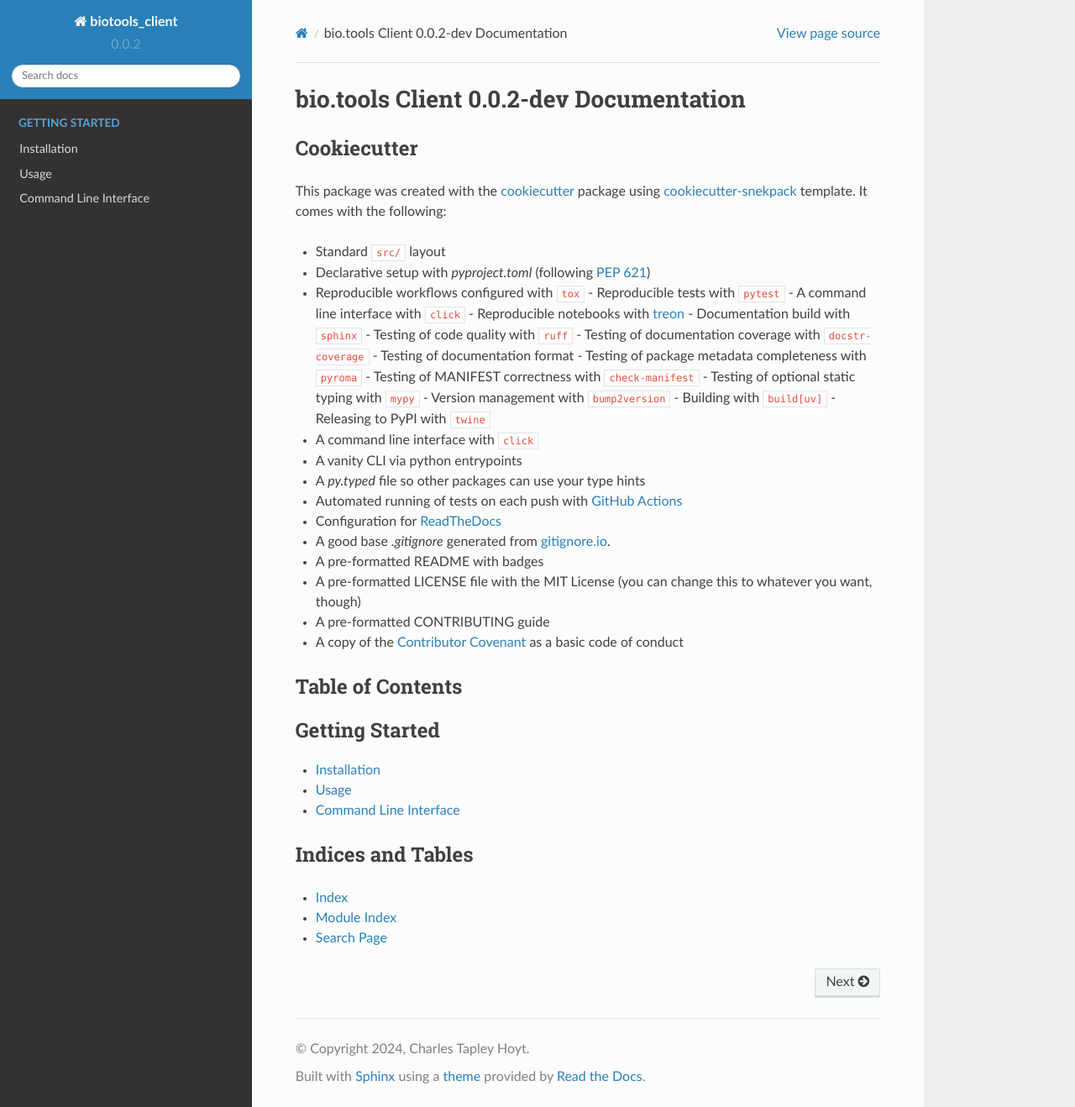
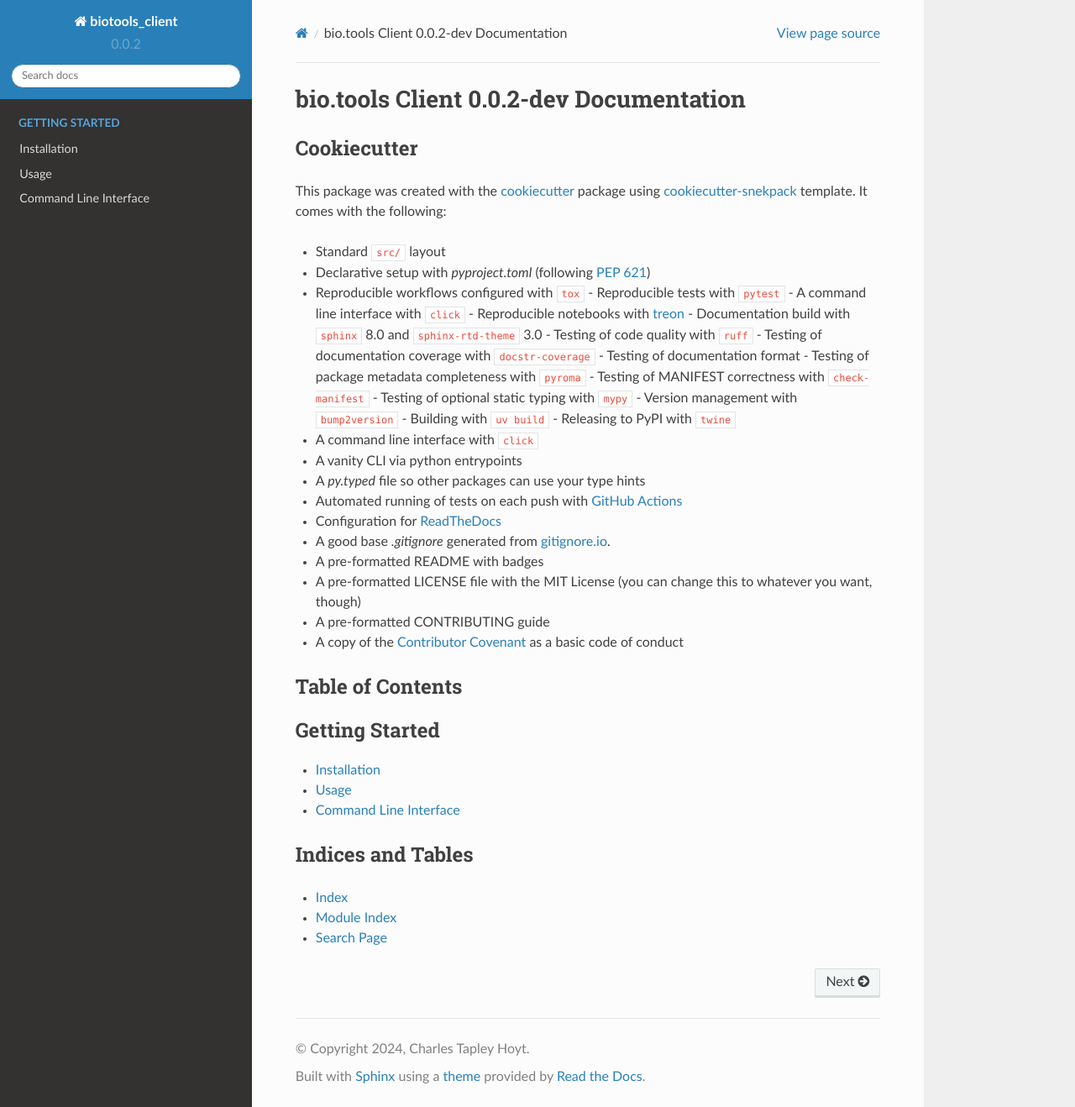
Before and after one commit to cthoyt/biotools-client, a Sphinx documentation site: the page built from docs/source/index.rst, in a window 1280 px wide and 1318 px high. Shown: the whole window at 84% size. Built offline with Sphinx 7.4.7 and the Read the Docs theme 2.0.0, drawn with Linux system fonts in a browser that asks for light colours.

```diff
--- a/docs/source/index.rst
+++ b/docs/source/index.rst
@@ -13,7 +13,7 @@ It comes with the following:
   - Reproducible tests with ``pytest``
   - A command line interface with ``click``
   - Reproducible notebooks with `treon <https://github.com/reviewNB/treon>`_
-  - Documentation build with ``sphinx``
+  - Documentation build with ``sphinx`` 8.0 and ``sphinx-rtd-theme`` 3.0
   - Testing of code quality with ``ruff``
   - Testing of documentation coverage with ``docstr-coverage``
   - Testing of documentation format
@@ -21,7 +21,7 @@ It comes with the following:
   - Testing of MANIFEST correctness with ``check-manifest``
   - Testing of optional static typing with ``mypy``
   - Version management with ``bump2version``
-  - Building with ``build[uv]``
+  - Building with ``uv build``
   - Releasing to PyPI with ``twine``
 - A command line interface with ``click``
 - A vanity CLI via python entrypoints
--- a/pyproject.toml
+++ b/pyproject.toml
@@ -60,10 +60,8 @@ tests = [
     "coverage",
 ]
 docs = [
-    # waiting on https://github.com/readthedocs/sphinx_rtd_theme/issues/1582
-    # to make sphinx 8 possible
-    "sphinx<8",
-    "sphinx-rtd-theme",
+    "sphinx>=8",
+    "sphinx-rtd-theme>=3.0",
     "sphinx-click",
     "sphinx_automodapi",
     "autodoc_pydantic",
```
Also changed, not shown: .cruft.json, 1 other file.
